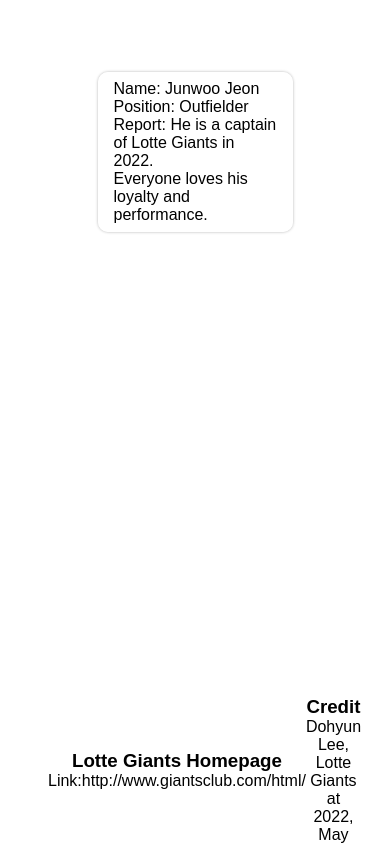
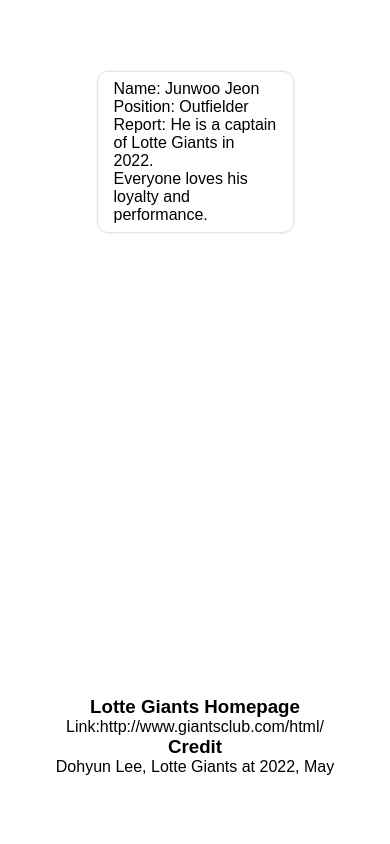
Before and after one commit to applejjmango/story, a React (Vite) app: page /my-react-app/short-page in a window 390 px wide. Shown: the part 7378-8222 px from the top of the page. Built offline with nearby package versions, Linux system fonts and the light colour scheme; a web font is replaced by a local one.

Commit message:
Add media queyr for footer in short-page

```diff
--- a/src/components/Short-page/Footer/FooterForShortPage.module.css
+++ b/src/components/Short-page/Footer/FooterForShortPage.module.css
@@ -14,3 +14,17 @@
   text-decoration: none;
   cursor: pointer;
 }
+
+@media screen and (max-width: 670px) {
+  .container {
+    flex-direction: column;
+    justify-content: center;
+    align-items: center;
+    margin: 0;
+    margin-bottom: 3rem;
+  }
+
+  .box {
+    width: 100%;
+  }
+}
```
Lines whose indentation alone changed are shown as unchanged.
